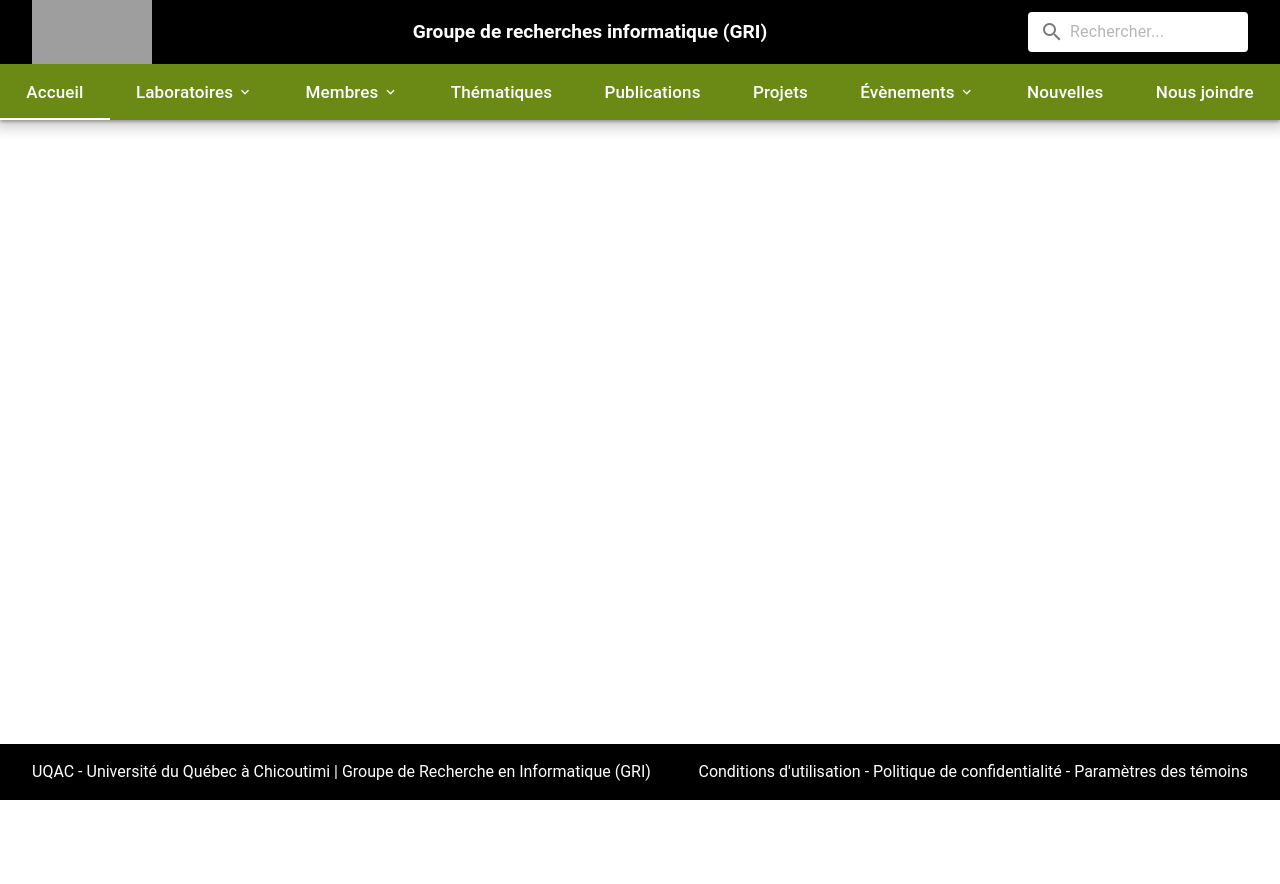
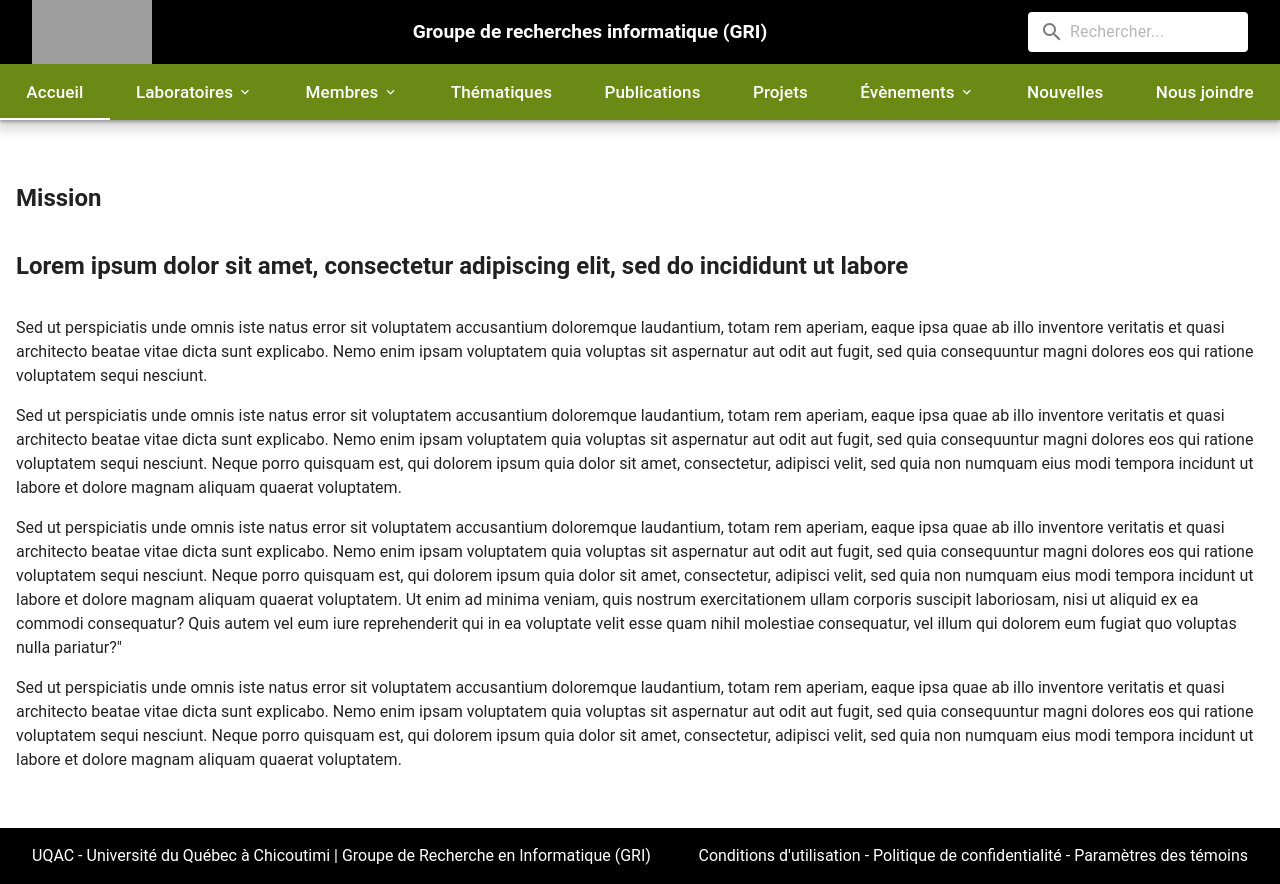
Before and after one commit to lupin100/Stage-Uqac, a Vue app in the folder frontend/: page /mission in a window 1280 px wide. Before the commit the page ends 800 px from the top, so only its background shows below. Built offline with nearby package versions, Linux system fonts and the light colour scheme; grey boxes are pictures that could not be loaded.

Commit message:
Add Mission and Valeurs views, update routing in AppHeader

```diff
--- a/frontend/src/components/AppHeader.vue
+++ b/frontend/src/components/AppHeader.vue
@@ -41,8 +41,8 @@ import logo from '../assets/logo_uqac.svg'
         <v-menu activator="parent">
           <v-list>
             <v-list-item title="A propos" to="a-propos" />
-            <v-list-item title="Mission" to="/laboratoires/2" />
-            <v-list-item title="Valeurs" to="/laboratoires/3" />
+            <v-list-item title="Mission" to="mission" />
+            <v-list-item title="Valeurs" to="/valeurs" />
             <v-list-item title="Comités scientifique et exécutif" to="/laboratoires/4" />
             <v-list-item title="Conseil stratégique" to="/laboratoires/5" />
           </v-list>
--- a/frontend/src/router.js
+++ b/frontend/src/router.js
@@ -1,12 +1,16 @@
 import { createRouter, createWebHistory } from 'vue-router'
 import AccueilView from './views/AccueilView.vue'
 import AProposView from './views/AProposView.vue'
+import MissionView from './views/MissionView.vue'
+import ValeursView from './views/ValeursView.vue'
 
 const router = createRouter({
   history: createWebHistory(),
   routes: [
     { path: '/', name: 'home', component: AccueilView },
-    { path: '/a-propos', name: 'about', component: AProposView }
+    { path: '/a-propos', name: 'about', component: AProposView },
+    { path: '/mission', name: 'mission', component: MissionView },
+    { path: '/valeurs', name: 'valeurs', component: ValeursView }
   ]
 })
 
--- /dev/null
+++ b/frontend/src/views/MissionView.vue
@@ -0,0 +1,60 @@
+<template>
+    <v-container class="py-10" max-width="1400">
+
+        <v-row justify="center">
+            <v-col cols="12">
+
+                <h2 class="text-h2 mb-8">
+                    Mission
+                </h2>
+
+                <h2 class="text-h2 mb-8 bold">
+                    Lorem ipsum dolor sit amet, consectetur adipiscing elit, sed do incididunt ut labore
+                </h2>
+
+                <p class="text-body-1 mb-4">
+                    Sed ut perspiciatis unde omnis iste natus error sit voluptatem accusantium doloremque
+                    laudantium, totam rem aperiam, eaque ipsa quae ab illo inventore veritatis et quasi
+                    architecto beatae vitae dicta sunt explicabo. Nemo enim ipsam voluptatem quia voluptas
+                    sit aspernatur aut odit aut fugit, sed quia consequuntur magni dolores eos qui ratione
+                    voluptatem sequi nesciunt.
+                </p>
+
+                <p class="text-body-1 mb-4">
+                    Sed ut perspiciatis unde omnis iste natus error sit voluptatem accusantium doloremque
+                    laudantium, totam rem aperiam, eaque ipsa quae ab illo inventore veritatis et quasi
+                    architecto beatae vitae dicta sunt explicabo. Nemo enim ipsam voluptatem quia voluptas
+                    sit aspernatur aut odit aut fugit, sed quia consequuntur magni dolores eos qui ratione
+                    voluptatem sequi nesciunt. Neque porro quisquam est, qui dolorem ipsum quia dolor sit amet,
+                    consectetur, adipisci velit, sed quia non numquam eius modi tempora incidunt ut labore
+                    et dolore magnam aliquam quaerat voluptatem.
+                </p>
+
+                <p class="text-body-1 mb-4">
+                    Sed ut perspiciatis unde omnis iste natus error sit voluptatem accusantium doloremque
+                    laudantium, totam rem aperiam, eaque ipsa quae ab illo inventore veritatis et quasi
+                    architecto beatae vitae dicta sunt explicabo. Nemo enim ipsam voluptatem quia voluptas
+                    sit aspernatur aut odit aut fugit, sed quia consequuntur magni dolores eos qui ratione
+                    voluptatem sequi nesciunt. Neque porro quisquam est, qui dolorem ipsum quia dolor sit amet,
+                    consectetur, adipisci velit, sed quia non numquam eius modi tempora incidunt ut labore
+                    et dolore magnam aliquam quaerat voluptatem. Ut enim ad minima veniam, quis nostrum
+                    exercitationem ullam corporis suscipit laboriosam, nisi ut aliquid ex ea commodi consequatur?
+                     Quis autem vel eum iure reprehenderit qui in ea voluptate velit esse quam nihil molestiae
+                     consequatur, vel illum qui dolorem eum fugiat quo voluptas nulla pariatur?"
+                </p>
+
+                <p class="text-body-1 mb-4">
+                    Sed ut perspiciatis unde omnis iste natus error sit voluptatem accusantium doloremque
+                    laudantium, totam rem aperiam, eaque ipsa quae ab illo inventore veritatis et quasi
+                    architecto beatae vitae dicta sunt explicabo. Nemo enim ipsam voluptatem quia voluptas
+                    sit aspernatur aut odit aut fugit, sed quia consequuntur magni dolores eos qui ratione
+                    voluptatem sequi nesciunt. Neque porro quisquam est, qui dolorem ipsum quia dolor sit amet,
+                    consectetur, adipisci velit, sed quia non numquam eius modi tempora incidunt ut labore
+                    et dolore magnam aliquam quaerat voluptatem.
+                </p>
+
+            </v-col>
+
+        </v-row>
+    </v-container>
+</template>
--- /dev/null
+++ b/frontend/src/views/ValeursView.vue
@@ -0,0 +1,77 @@
+<template>
+    <v-container class="py-10" max-width="1400">
+
+        <v-row justify="center">
+            <v-col cols="12">
+
+                <h2 class="text-h2 mb-8">
+                    Valeurs
+                </h2>
+
+                <v-list density="compact">
+                    <v-list-item>
+                        <template #prepend>
+                        <div class="square-bullet"></div>
+                        </template>
+                        <v-list-item-title>TRANSDISCIPLINARITÉ, AU SERVICE DE L’INNOVATION</v-list-item-title>
+                    </v-list-item>
+
+                    <v-list-item>
+                        <template #prepend>
+                        <div class="square-bullet"></div>
+                        </template>
+                        <v-list-item-title>L’OUVERTURE, AU SERVICE DE L’ACCESSIBILITÉ</v-list-item-title>
+                    </v-list-item>
+
+                    <v-list-item>
+                        <template #prepend>
+                        <div class="square-bullet"></div>
+                        </template>
+                        <v-list-item-title>CONSCIENCE SOCIALE, AU SERVICE DE L’HUMAIN</v-list-item-title>
+                    </v-list-item>
+
+                    <v-list-item>
+                        <template #prepend>
+                        <div class="square-bullet"></div>
+                        </template>
+                        <v-list-item-title>TRANSFERT DES CONNAISSANCES, AU SERVICE DE LA RELÈVE VERS LA DURABILITÉ</v-list-item-title>
+                    </v-list-item>
+                </v-list>
+
+                <p class="text-body-1 mb-4">
+                    Sed ut perspiciatis unde omnis iste natus error sit voluptatem accusantium doloremque
+                    laudantium, totam rem aperiam, eaque ipsa quae ab illo inventore veritatis et quasi
+                    architecto beatae vitae dicta.
+                </p>
+
+                <p class="text-body-1 mb-4">
+                    Sed ut perspiciatis unde omnis iste natus error sit voluptatem accusantium doloremque
+                    laudantium, totam rem aperiam, eaque ipsa quae ab illo inventore veritatis et quasi
+                    architecto beatae vitae dicta.
+                </p>
+
+                <p class="text-body-1 mb-4">
+                    Sed ut perspiciatis unde omnis iste natus error sit voluptatem accusantium doloremque
+                    laudantium, totam rem aperiam, eaque ipsa quae ab illo inventore veritatis et quasi
+                    architecto beatae vitae dicta.
+                </p>
+
+                <p class="text-body-1 mb-4">
+                    Sed ut perspiciatis unde omnis iste natus error sit voluptatem accusantium doloremque
+                    laudantium, totam rem aperiam, eaque ipsa quae ab illo inventore veritatis et quasi
+                    architecto beatae vitae dicta.
+                </p>
+
+            </v-col>
+
+        </v-row>
+    </v-container>
+</template>
+
+<style scoped>
+.square-bullet {
+  width: 8px;
+  height: 8px;
+  background-color: #9e9e9e;
+}
+</style>
```
